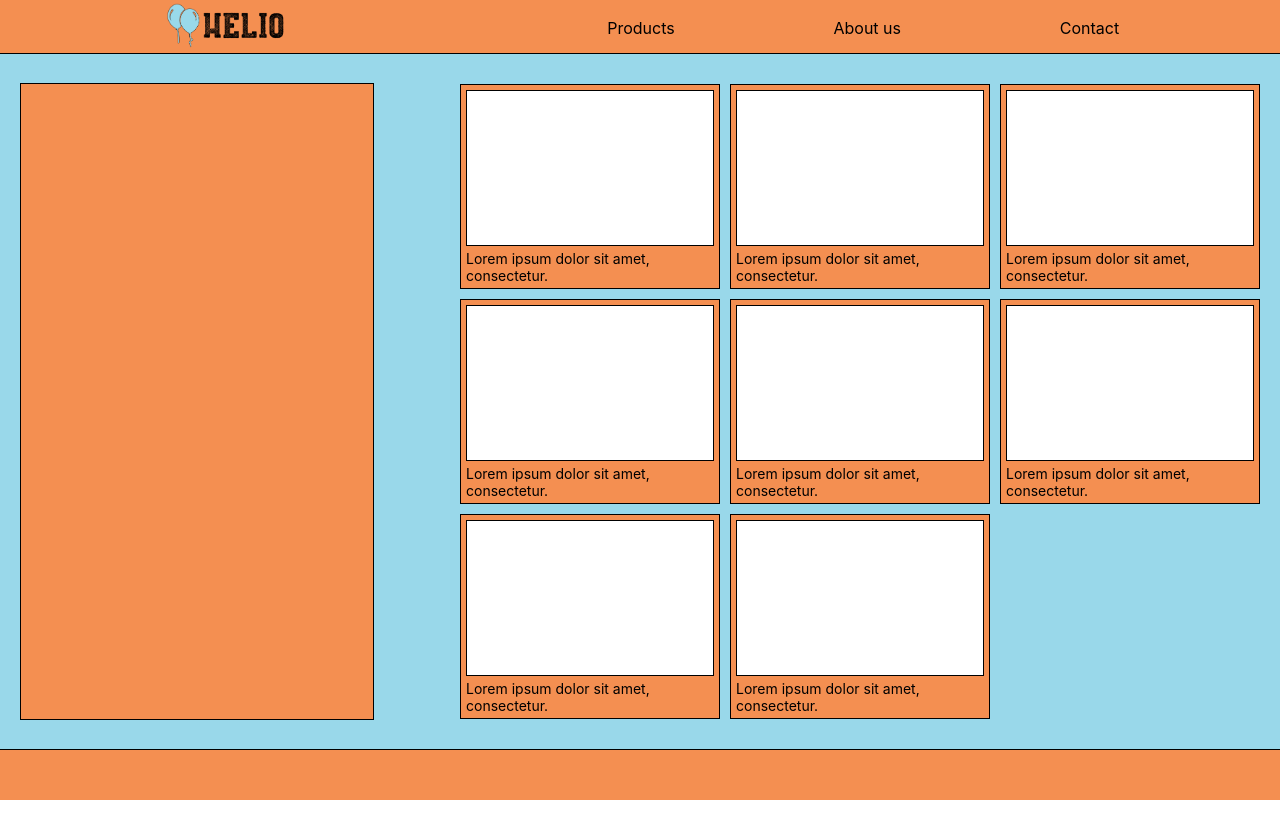
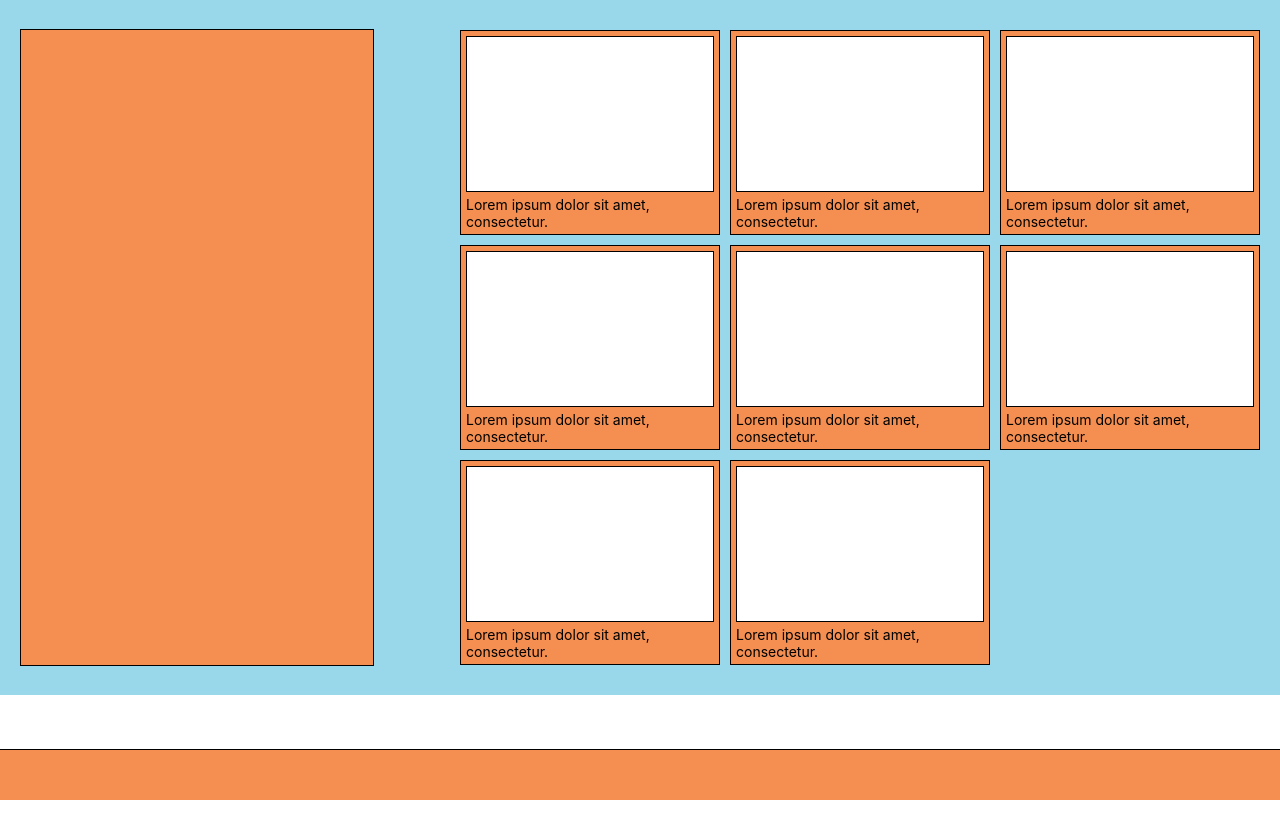
Before and after one commit to dylanlu9/e-commerce, a React (Create React App) app in the folder client/: page /#/ in a window 1280 px wide. Shown: the top 838 px of the page. After the commit the page ends 800 px from the top, so only its background shows below. Built offline with nearby package versions, Linux system fonts and the light colour scheme.

Commit message:
fix(frontend navbar): the NavBar component's position must be fixed

```diff
--- a/client/src/components/NavBar/NavBar.css
+++ b/client/src/components/NavBar/NavBar.css
@@ -6,6 +6,9 @@
    border-bottom: 1px solid black;
    display: flex;
    justify-content: space-around;
+   position: fixed;
+   left: 0px;
+   top: 0px;
 }
 
 #navbar-logo {
```
